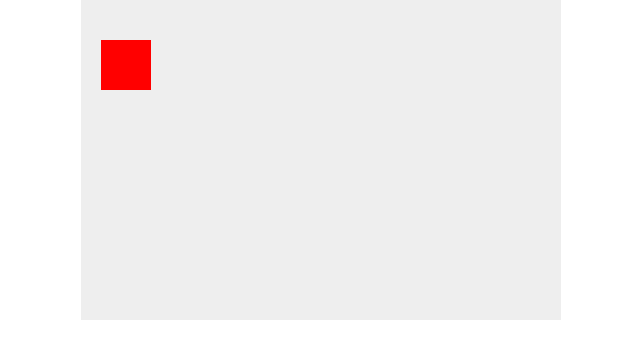
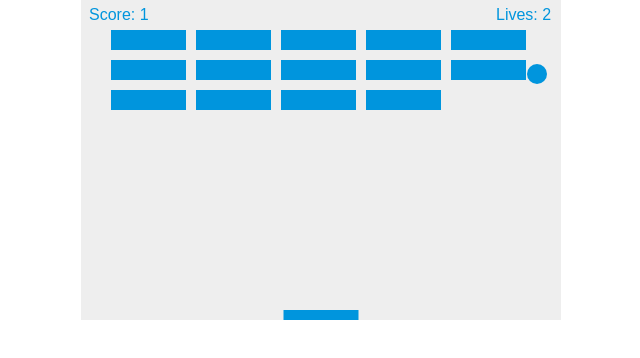
Before and after one commit to xilaluna/breakout-oop, a website: page index.html in a window 1280 px wide. Shown: the whole page, without its empty margins (319-959 px from the left). Drawn offline with Linux system fonts and the light colour scheme.

Commit message:
[add] npm init & finish base tutorial

```diff
--- a/index.html
+++ b/index.html
@@ -19,14 +19,165 @@
     <canvas id="myCanvas" width="480" height="320"></canvas>
 
     <script>
-      let canvas = document.getElementById("myCanvas")
-      let ctx = canvas.getContext("2d")
+      var canvas = document.getElementById("myCanvas")
+      var ctx = canvas.getContext("2d")
+      var ballRadius = 10
+      var x = canvas.width / 2
+      var y = canvas.height - 30
+      var dx = 2
+      var dy = -2
+      var paddleHeight = 10
+      var paddleWidth = 75
+      var paddleX = (canvas.width - paddleWidth) / 2
+      var rightPressed = false
+      var leftPressed = false
+      var brickRowCount = 5
+      var brickColumnCount = 3
+      var brickWidth = 75
+      var brickHeight = 20
+      var brickPadding = 10
+      var brickOffsetTop = 30
+      var brickOffsetLeft = 30
+      var score = 0
+      var lives = 3
 
-      ctx.beginPath()
-      ctx.rect(20, 40, 50, 50)
-      ctx.fillStyle = "#FF0000"
-      ctx.fill()
-      ctx.closePath()
+      var bricks = []
+      for (var c = 0; c < brickColumnCount; c++) {
+        bricks[c] = []
+        for (var r = 0; r < brickRowCount; r++) {
+          bricks[c][r] = { x: 0, y: 0, status: 1 }
+        }
+      }
+
+      document.addEventListener("keydown", keyDownHandler, false)
+      document.addEventListener("keyup", keyUpHandler, false)
+      document.addEventListener("mousemove", mouseMoveHandler, false)
+
+      function keyDownHandler(e) {
+        if (e.code == "ArrowRight") {
+          rightPressed = true
+        } else if (e.code == "ArrowLeft") {
+          leftPressed = true
+        }
+      }
+      function keyUpHandler(e) {
+        if (e.code == "ArrowRight") {
+          rightPressed = false
+        } else if (e.code == "ArrowLeft") {
+          leftPressed = false
+        }
+      }
+      function mouseMoveHandler(e) {
+        var relativeX = e.clientX - canvas.offsetLeft
+        if (relativeX > 0 && relativeX < canvas.width) {
+          paddleX = relativeX - paddleWidth / 2
+        }
+      }
+      function collisionDetection() {
+        for (var c = 0; c < brickColumnCount; c++) {
+          for (var r = 0; r < brickRowCount; r++) {
+            var b = bricks[c][r]
+            if (b.status == 1) {
+              if (x > b.x && x < b.x + brickWidth && y > b.y && y < b.y + brickHeight) {
+                dy = -dy
+                b.status = 0
+                score++
+                if (score == brickRowCount * brickColumnCount) {
+                  alert("YOU WIN, CONGRATS!")
+                  document.location.reload()
+                }
+              }
+            }
+          }
+        }
+      }
+
+      function drawBall() {
+        ctx.beginPath()
+        ctx.arc(x, y, ballRadius, 0, Math.PI * 2)
+        ctx.fillStyle = "#0095DD"
+        ctx.fill()
+        ctx.closePath()
+      }
+      function drawPaddle() {
+        ctx.beginPath()
+        ctx.rect(paddleX, canvas.height - paddleHeight, paddleWidth, paddleHeight)
+        ctx.fillStyle = "#0095DD"
+        ctx.fill()
+        ctx.closePath()
+      }
+      function drawBricks() {
+        for (var c = 0; c < brickColumnCount; c++) {
+          for (var r = 0; r < brickRowCount; r++) {
+            if (bricks[c][r].status == 1) {
+              var brickX = r * (brickWidth + brickPadding) + brickOffsetLeft
+              var brickY = c * (brickHeight + brickPadding) + brickOffsetTop
+              bricks[c][r].x = brickX
+              bricks[c][r].y = brickY
+              ctx.beginPath()
+              ctx.rect(brickX, brickY, brickWidth, brickHeight)
+              ctx.fillStyle = "#0095DD"
+              ctx.fill()
+              ctx.closePath()
+            }
+          }
+        }
+      }
+      function drawScore() {
+        ctx.font = "16px Arial"
+        ctx.fillStyle = "#0095DD"
+        ctx.fillText("Score: " + score, 8, 20)
+      }
+      function drawLives() {
+        ctx.font = "16px Arial"
+        ctx.fillStyle = "#0095DD"
+        ctx.fillText("Lives: " + lives, canvas.width - 65, 20)
+      }
+
+      function draw() {
+        ctx.clearRect(0, 0, canvas.width, canvas.height)
+        drawBricks()
+        drawBall()
+        drawPaddle()
+        drawScore()
+        drawLives()
+        collisionDetection()
+
+        if (x + dx > canvas.width - ballRadius || x + dx < ballRadius) {
+          dx = -dx
+        }
+        if (y + dy < ballRadius) {
+          dy = -dy
+        } else if (y + dy > canvas.height - ballRadius) {
+          if (x > paddleX && x < paddleX + paddleWidth) {
+            dy = -dy
+          } else {
+            lives--
+            if (!lives) {
+              alert("GAME OVER")
+              document.location.reload()
+            } else {
+              x = canvas.width / 2
+              y = canvas.height - 30
+              dx = 2
+              dy = -2
+              paddleX = (canvas.width - paddleWidth) / 2
+            }
+          }
+        }
+
+        if (rightPressed && paddleX < canvas.width - paddleWidth) {
+          paddleX += 7
+        } else if (leftPressed && paddleX > 0) {
+          paddleX -= 7
+        }
+
+        x += dx
+        y += dy
+        requestAnimationFrame(draw)
+      }
+
+      draw()
     </script>
   </body>
 </html>
```
Also changed, not shown: package.json (added, +22 -0 lines), script.js (added), 2 other files.
